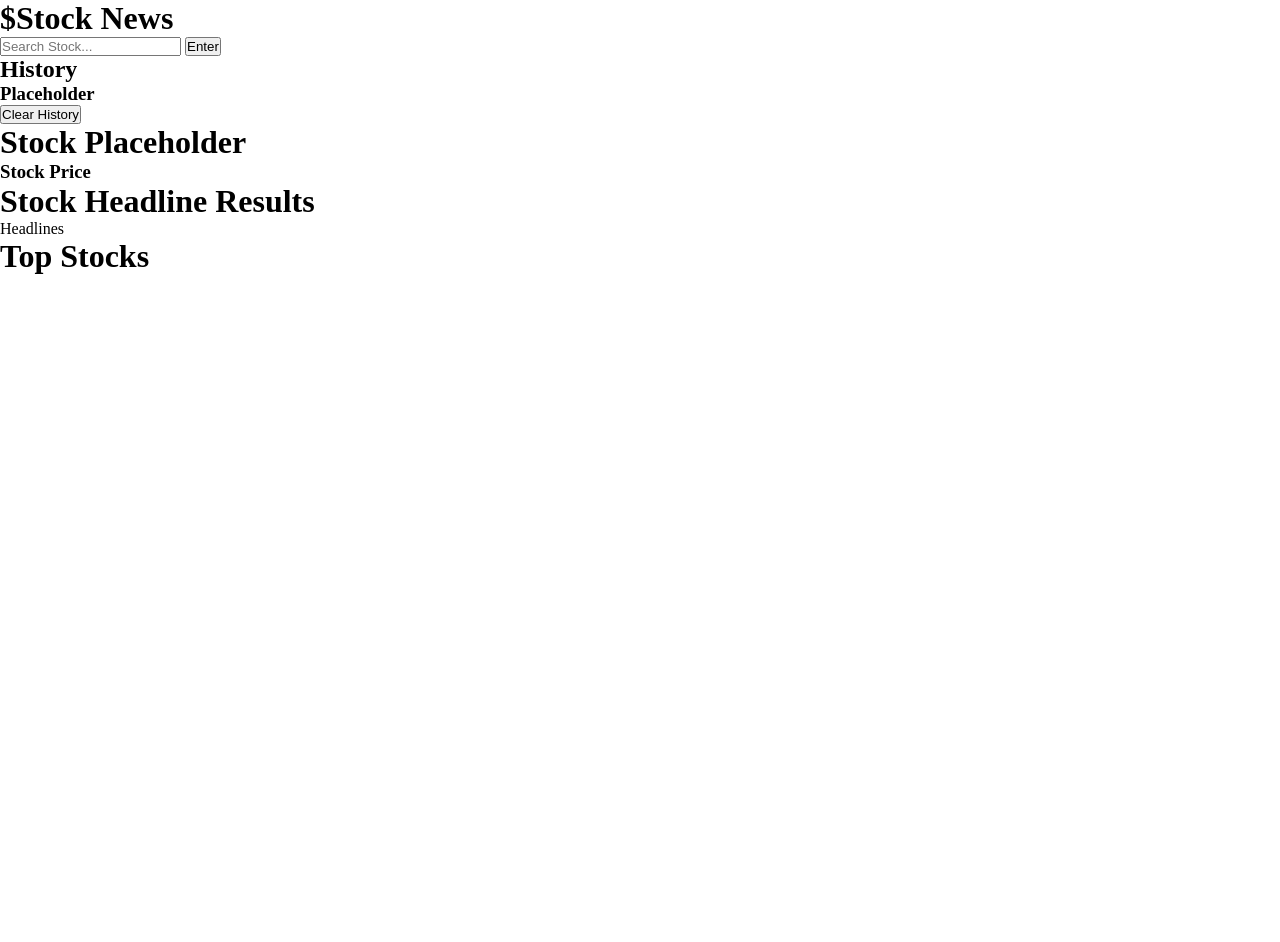
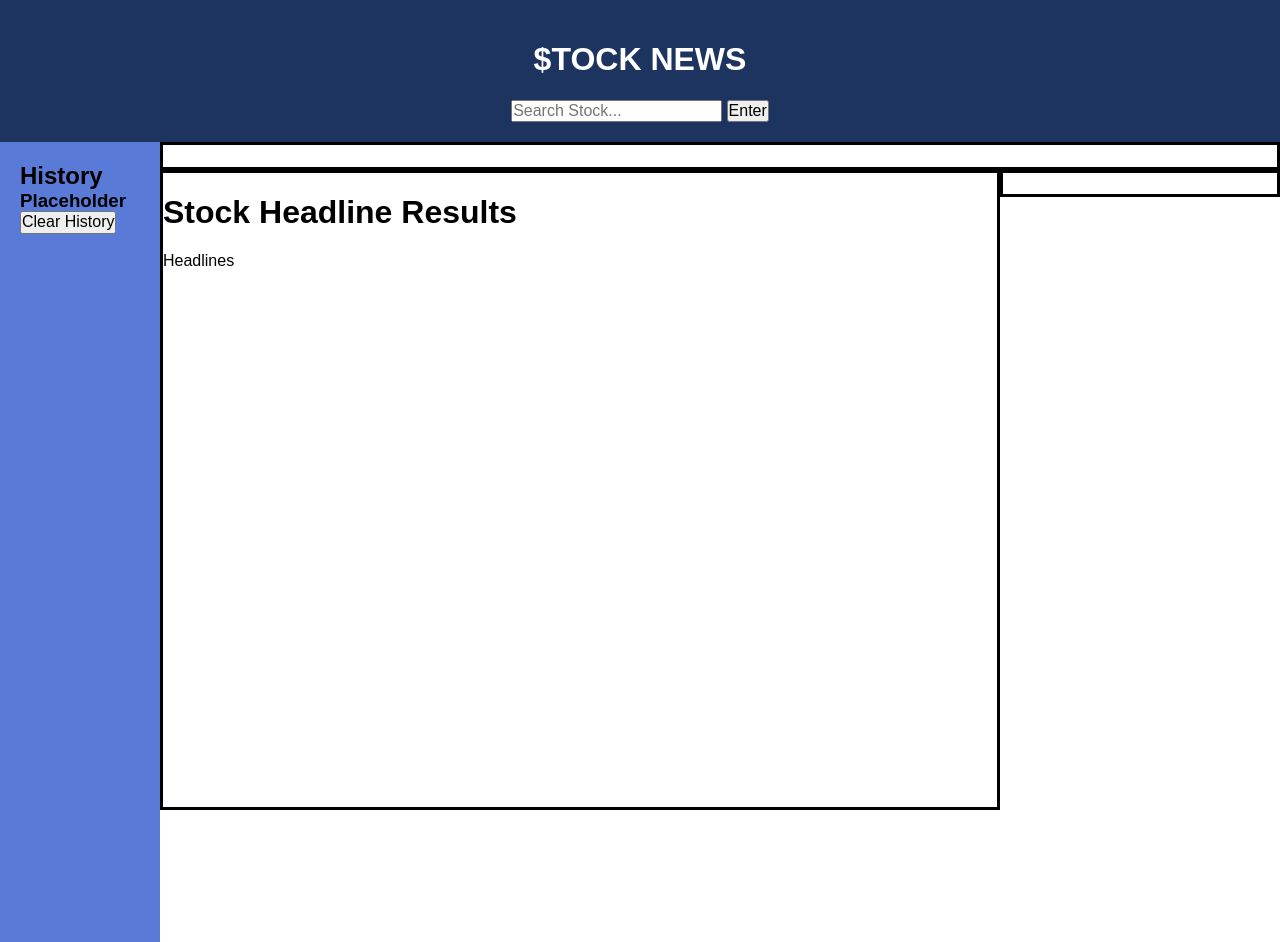
Before and after one commit to ntjohns1/-tock-News, a plain HTML site: page index.html in a window 1280 px wide. Before the commit the page ends 800 px from the top, so only its background shows below. Drawn offline with nearby package versions, Linux system fonts and the light colour scheme; no server answers.

Commit message:
Displaying data on page

```diff
--- a/assets/finance.js
+++ b/assets/finance.js
@@ -16,7 +16,7 @@
  * 5. Consider that saved search might be a thing, functionality similar to closestSearchResult()
 **/
 
-getStock('Veru');
+getStock('TSLA');
 
 // input can be a symbol, name, isin or cusip
 function getStock(userSearch) {
@@ -49,7 +49,7 @@ function getStock(userSearch) {
         // if keyword is in stock name, proceed, otherwise ask user to verify from list
         if (sameStock(userSearch,data)) {
           console.log('Calling display functions...');
-
+          $('.stock-current').children().eq(0).html(data.result[0].description);
           displayStockQuote(priceQuote,userSearch);
           displayStockProfile(stockProfile,userSearch);
           //displayNewsStats(newsStats,userSearch);
@@ -82,7 +82,7 @@ function displayStockQuote(priceQuote,userSearch) {
       console.log('Got ' + userSearch + ' PRICE QUOTE data back...');
       console.log(priceQuote);
       console.log(data);
-      // do something with data
+      $('.stock-current').children().eq(1).html('Current price: $' + data.c + ' High: $' + data.h + ' Low: $' + data.l + ' Previous close: $' + data.pc);
     });
 }
 
@@ -98,7 +98,28 @@ function displayStockProfile(stockProfile,userSearch) {
       console.log('Got ' + userSearch + ' STOCK PROFILE data back...');
       console.log(stockProfile);
       console.log(data);
-      // do something with data
+      // display logo first, then data in a list format
+      if (data.logo) {
+        var companyLogo = document.createElement('img');
+        companyLogo.setAttribute('src',data.logo);
+        companyLogo.setAttribute('alt',data.name + ' logo');
+        $('.top-stocks').children().eq(0).append(companyLogo);
+      }
+      else {
+        $('.top-stocks').children().eq(0).append(data.name);
+      }
+
+      var profileList = document.createElement('ul');
+      var marketCap = data.marketCapitalization;
+      marketCap = marketCap.toString();
+
+      profileList.innerHTML = '<li>Country: ' + data.country + '</li>'+
+      '<li>Industry: ' + data.finnhubIndustry + '</li>' +
+      '<li>Market cap : $' + marketCap + '</li>' +
+      '<li>Shares outstanding: ' + data.shareOutstanding + '</li>' +
+      '<li>Ticker: ' + data.ticker + '</li>';
+
+      $('.top-stocks').append(profileList);
     });
 }
 
@@ -133,6 +154,13 @@ function displayStockFinance(stockFinancials,userSearch) {
       console.log(stockFinancials);
       console.log(data);
       // do something with data
+
+      var financialsList = document.createElement('ul');
+
+      financialsList.innerHTML = '<li>52 week high: ' + data.metric['52WeekHigh'] + '</li>' +
+      '<li>52 week low: ' + data.metric['52WeekLow'] + '</li>' +
+      '<li>beta: ' + data.metric.beta + '</li>';
+      $('.top-stocks').children().last().append(financialsList);
     });
 }
 
--- a/assets/style.css
+++ b/assets/style.css
@@ -1,5 +1,45 @@
-*{
+* {
     margin: 0px;
     padding: 0px;
     box-sizing: border-box;
-  }
+}
+
+header {
+    display: flex;
+    flex-direction: column;
+    align-items: center;
+    justify-content: center;
+    background-color: rgb(29, 52, 97);
+    padding: 20px;
+    color: white;
+}
+
+main {
+    /* display: flex;
+    flex-wrap: wrap; */
+    padding-left: 160px;
+}
+
+.history-sidebar {
+    height: 100vh;
+    width: 160px;
+    position: absolute;
+    z-index: 1;
+    left: 0;
+    background-color: rgb(89, 122, 214);
+    overflow-x: hidden;
+    padding: 20px;
+}
+
+.stock-current {
+    border-style: solid;
+}
+
+.news {
+    border-style: solid;
+    height: 80vh;
+}
+
+.top-stocks {
+    border-style: solid;
+}
--- a/index.html
+++ b/index.html
@@ -2,22 +2,25 @@
 <html lang="en">
   <head>
     <meta charset="UTF-8" />
-    <meta name="viewport" content="width=device-width, initial-scale=1.0" />
+    <meta name="viewport" content="width=device-width, initial-scale=1">
+    <link rel="stylesheet" href="https://unpkg.com/purecss@2.0.5/build/pure-min.css" integrity="sha384-LTIDeidl25h2dPxrB2Ekgc9c7sEC3CWGM6HeFmuDNUjX76Ert4Z4IY714dhZHPLd" crossorigin="anonymous">
+    <link rel="stylesheet" href="https://unpkg.com/purecss@2.0.5/build/grids-responsive-min.css">
     <title>$Stock News</title>
     <link rel="stylesheet" href="./assets/style.css" />
   </head>
   <body>
     <header>
-        <h1 class="title">$Stock News</h1>
+        <h1 class="title">$TOCK NEWS</h1>
         <div class="searchbar">
             <div class="search-container">
               <form action="#">
-                <input type="text" placeholder="Search Stock..." name="search">
-                <button type="button">Enter</button>
+                <input id="textbox" type="text" placeholder="Search Stock..." name="search">
+                <button id="button" type="button">Enter</button>
               </form>
             </div>
         </div>
     </header>
+      <main>
         <content class="history-sidebar">
             <div class="history-title">
                 <h2>History</h2>
@@ -25,28 +28,38 @@
             <div class="history-list">
                 <h3>Placeholder</h3></div>
             <div class="history-clear">
-            <button type="button">Clear History</button>
+                <button id="clear" type="button">Clear History</button>
             </div>
         </content>
-    <content class="stock-widget">
+        <div class="pure-g">
+        <content class="pure-u-1">
+            <div class="stock">
                 <div class="stock-current">
-            <h1>Stock Placeholder</h1>
-            <h3>Stock Price</h3>
+                    <h1><!--Stock name goes here--></h1>
+                    <h3><!--Stock price goes here--></h3>
+            </div>
             </div>
         </content>
-    <content class="news">
+        <content class="pure-u-1 pure-u-md-3-4">
+            <div class="news">
                 <div class="news-title">
                     <h1>Stock Headline Results</h1>
                 </div>
                 <div class="news-results">
                     Headlines
                 </div>
-    </content>
-    <content class="top-stocks">
-        <div>
-            <h1>Top Stocks</h1>
             </div>
         </content>
-    <!--<script src="assets/script.js"></script>-->
+        <content class="pure-u-1 pure-u-md-1-4">
+            <div class="top-stocks">
+                <h1><!--Company name goes here--></h1>
+            </div>
+        </content>
+        </div>
+      </main>
+      <script src="https://code.jquery.com/jquery-3.5.1.min.js" integrity="sha256-9/aliU8dGd2tb6OSsuzixeV4y/faTqgFtohetphbbj0=" crossorigin="anonymous">
+      </script>
+      <script src="https://code.jquery.com/ui/1.12.1/jquery-ui.js"></script>
+    <script src="Assets/script.js"></script>
     <script src="assets/finance.js"></script>
   </body>
```
Lines whose indentation alone changed are shown as unchanged.
